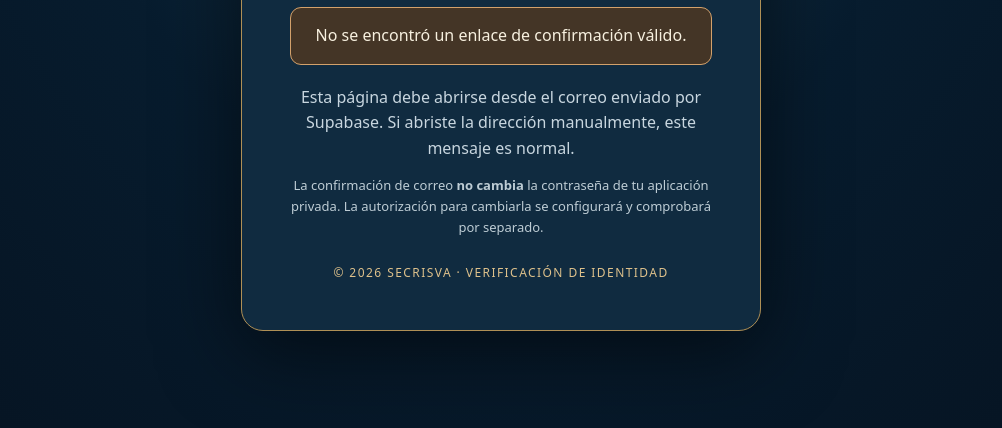
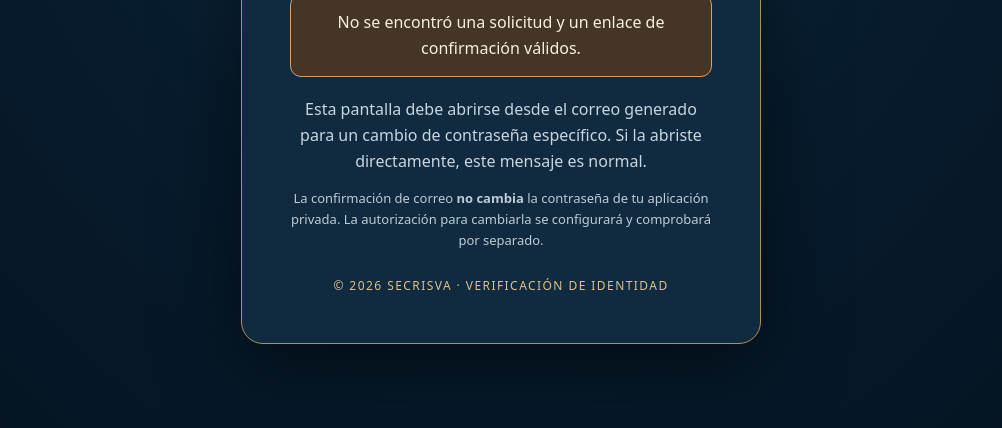
Before and after one commit to secrisva/mysterium-verificacion, a plain HTML site: page index.html in a window 1280 px wide. Shown: the part 372-800 px from the top of the page, without its empty margins (139-1141 px from the left). Drawn offline with Linux system fonts and the light colour scheme.

Commit message:
MYSTERIUM v13 - Actualizar verificación de correo

```diff
--- a/index.html
+++ b/index.html
@@ -11,30 +11,30 @@
 </style>
 </head>
 <body>
-<main class="card"><div class="mark" aria-hidden="true">✦</div><h1>MYSTERIUM</h1><p class="muted">Año Litúrgico · SECRISVA</p><h2>Confirmación de identidad</h2><div class="state" id="estado" role="status" aria-live="polite">Comprobando si existe un enlace de confirmación…</div><p class="muted" id="detalle">Esta página verifica la identidad del correo autorizado mediante Supabase.</p><p class="note">La confirmación de correo <strong>no cambia</strong> la contraseña de tu aplicación privada. La autorización para cambiarla se configurará y comprobará por separado.</p><footer>© 2026 SECRISVA · VERIFICACIÓN DE IDENTIDAD</footer></main>
+<main class="card"><div class="mark" aria-hidden="true">✦</div><h1>MYSTERIUM</h1><p class="muted">Año Litúrgico · SECRISVA</p><h2>Confirmación de identidad</h2><div class="state" id="estado" role="status" aria-live="polite">Comprobando si existe un enlace de confirmación…</div><p class="muted" id="detalle">Esta página verifica una solicitud de cambio concreta mediante Supabase.</p><p class="note">La confirmación de correo <strong>no cambia</strong> la contraseña de tu aplicación privada. La autorización para cambiarla se configurará y comprobará por separado.</p><footer>© 2026 SECRISVA · VERIFICACIÓN DE IDENTIDAD</footer></main>
 <script>
 (async()=>{
  'use strict';
  const endpoint='https://gmakknbtwfwgvcjglwgv.supabase.co/functions/v1/mysterium-verificacion-correo';
  const estado=document.getElementById('estado');
  const detalle=document.getElementById('detalle');
- const hash=new URLSearchParams(window.location.hash.replace(/^#/,''));
- const token=hash.get('access_token');
- const authError=hash.get('error_description')||hash.get('error');
- // Quitar los tokens del historial antes de continuar, sin enviarlos a terceros.
+ const fragment=new URLSearchParams(window.location.hash.slice(1));
+ const token=fragment.get('access_token');
+ const authError=fragment.get('error_description')||fragment.get('error');
+ const solicitudId=new URLSearchParams(window.location.search).get('solicitud');
+ // Quitar código de autenticación y solicitud del historial de la página antes de operar.
  window.history.replaceState(null,'',window.location.pathname);
- if(authError){estado.className='state bad';estado.textContent='Supabase no pudo completar la confirmación.';detalle.textContent='Solicita un enlace nuevo desde el procedimiento autorizado.';return;}
- if(!token){estado.className='state bad';estado.textContent='No se encontró un enlace de confirmación válido.';detalle.textContent='Esta página debe abrirse desde el correo enviado por Supabase. Si abriste la dirección manualmente, este mensaje es normal.';return;}
- estado.textContent='Validando la identidad con Supabase…';
+ const validId=typeof solicitudId==='string'&&/^[0-9a-f]{8}-[0-9a-f]{4}-[1-8][0-9a-f]{3}-[89ab][0-9a-f]{3}-[0-9a-f]{12}$/i.test(solicitudId);
+ if(authError){estado.className='state bad';estado.textContent='No se pudo completar la autenticación de Supabase.';detalle.textContent='Solicita un enlace nuevo desde la aplicación privada.';return;}
+ if(!token||!validId){estado.className='state bad';estado.textContent='No se encontró una solicitud y un enlace de confirmación válidos.';detalle.textContent='Esta pantalla debe abrirse desde el correo generado para un cambio de contraseña específico. Si la abriste directamente, este mensaje es normal.';return;}
+ estado.textContent='Comprobando correo y solicitud temporal…';
  try{
-  const ctrl=new AbortController();
-  const timeout=setTimeout(()=>ctrl.abort(),15000);
-  let response;
-  try{response=await fetch(endpoint,{method:'POST',headers:{'Content-Type':'application/json'},body:JSON.stringify({accion:'verificar',token}),cache:'no-store',referrerPolicy:'no-referrer',signal:ctrl.signal});}finally{clearTimeout(timeout);}
-  const data=await response.json();
-  if(response.ok&&data.verificado===true){estado.className='state good';estado.textContent='Correo autorizado verificado correctamente.';detalle.textContent='Has completado la comprobación de identidad. Esta prueba no modifica tu contraseña ni desbloquea el archivo privado.';}
-  else{estado.className='state bad';estado.textContent='No fue posible verificar este enlace.';detalle.textContent='Puede haber caducado o estar pendiente otra configuración. Solicita un enlace nuevo cuando el servicio esté listo.';}
- }catch(_){estado.className='state bad';estado.textContent='No se pudo conectar con el servicio de verificación.';detalle.textContent='Comprueba tu conexión a internet y la configuración de la función en Supabase.';}
+   const ctrl=new AbortController();const timeout=setTimeout(()=>ctrl.abort(),15000);let response;
+   try{response=await fetch(endpoint,{method:'POST',headers:{'Content-Type':'application/json'},body:JSON.stringify({accion:'confirmar',solicitud_id:solicitudId,token}),cache:'no-store',referrerPolicy:'no-referrer',signal:ctrl.signal});}finally{clearTimeout(timeout);}
+   const data=await response.json();
+   if(response.ok&&data.confirmado===true){estado.className='state good';estado.textContent='Correo confirmado para esta solicitud.';detalle.textContent='Puedes regresar al archivo privado de MYSTERIUM para completar el proceso. Esta página no conoce tu contraseña y no la ha cambiado.';}
+   else{estado.className='state bad';estado.textContent='No se pudo confirmar esta solicitud.';detalle.textContent='Puede haber vencido, haber sido utilizada o requerir una nueva verificación. No se ha cambiado ninguna contraseña.';}
+ }catch(_){estado.className='state bad';estado.textContent='No pudimos comunicarnos con el servicio de verificación.';detalle.textContent='Comprueba la conexión a internet. No se ha cambiado ninguna contraseña.';}
 })();
 </script>
 </body>
```
